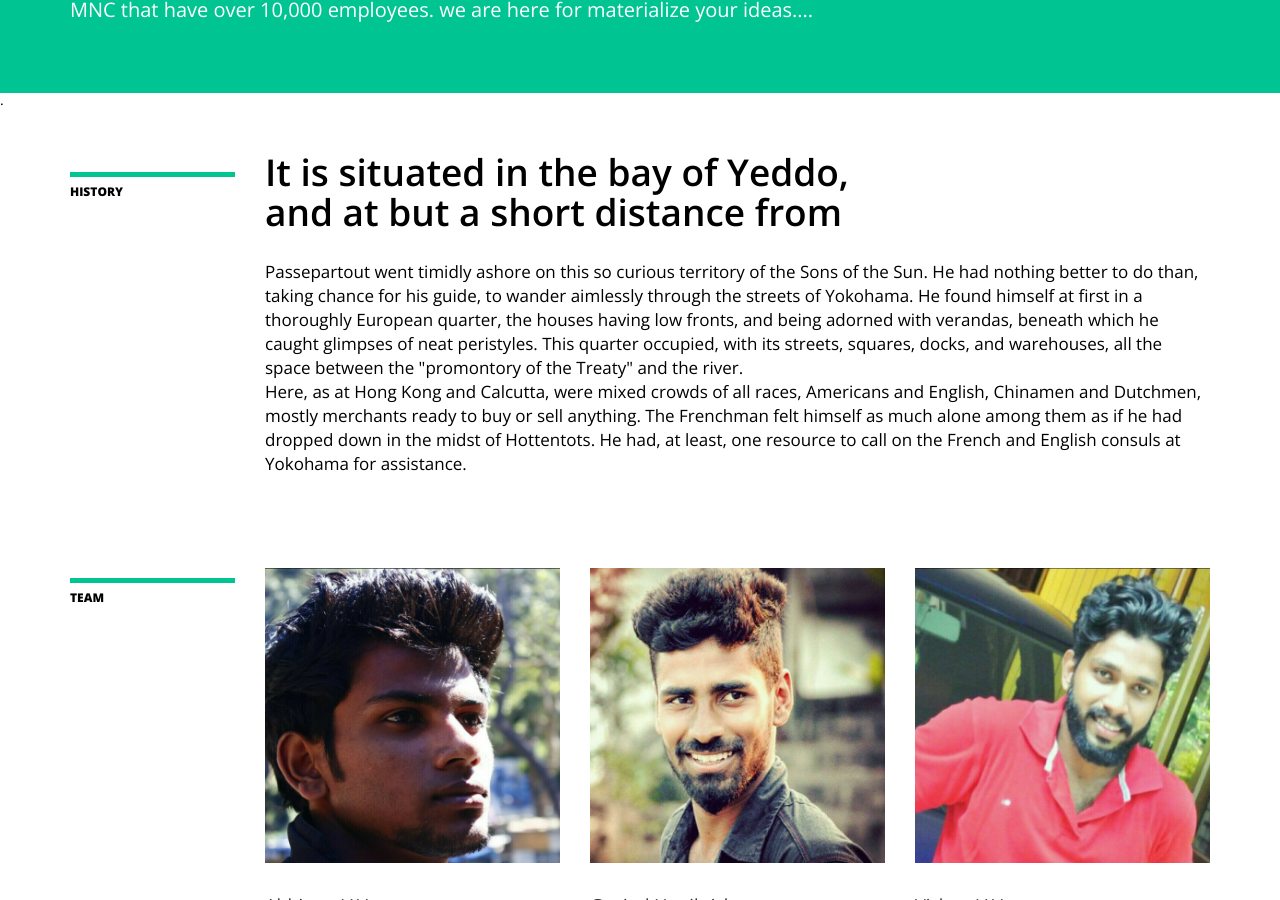
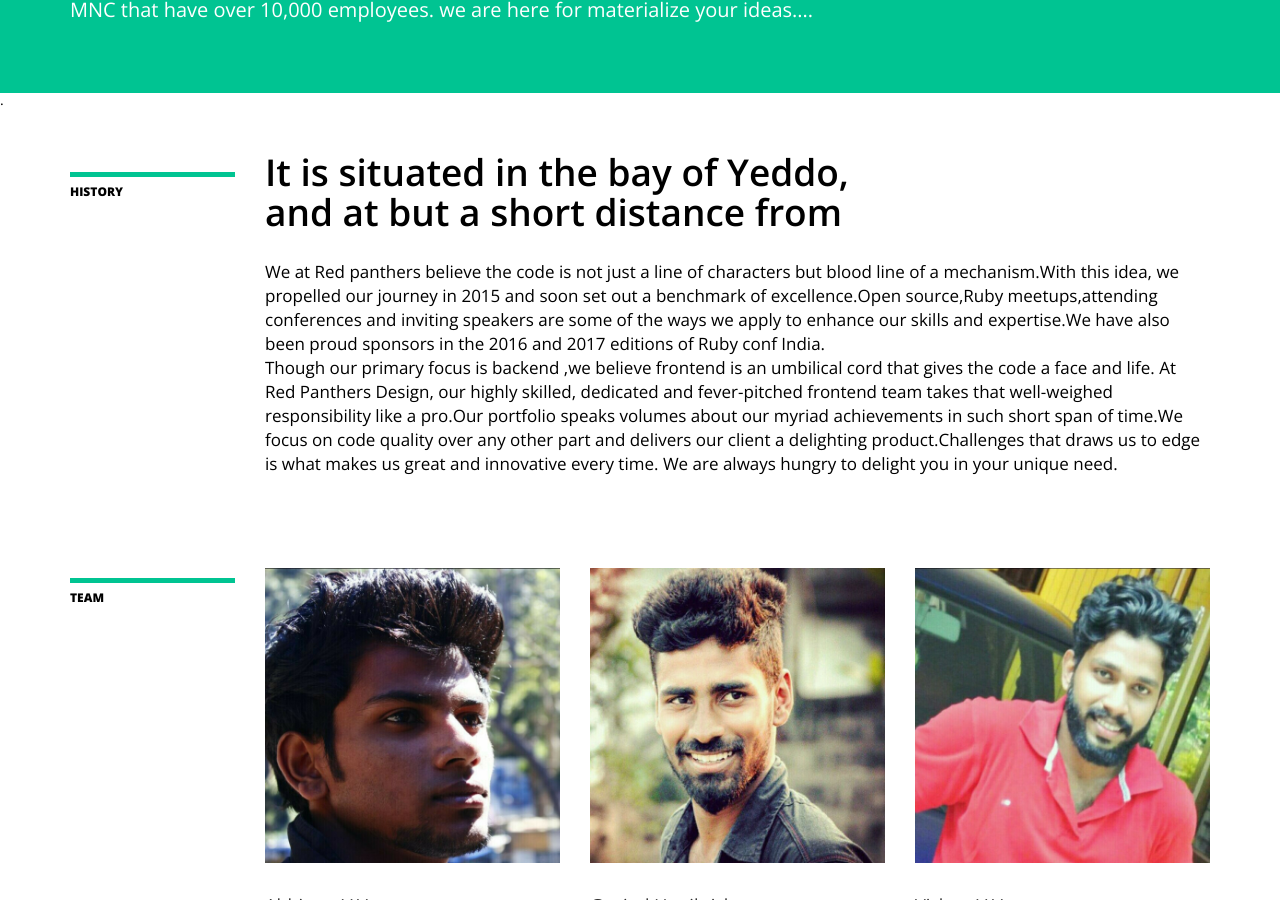
Before and after one commit to redpanthers-design/redpanthers-design, a Jekyll site: the page built from about.html, in a window 1280 px wide and 900 px high, scrolled down 503 px. Built offline with Jekyll 4.4.1, drawn with Linux system fonts in a browser that asks for light colours; nearby versions of some CDN libraries.

Commit message:
add history details

```diff
--- a/about.html
+++ b/about.html
@@ -42,14 +42,14 @@ title: About | Redpanthers
         <h1>  It is situated in the bay of Yeddo,<br>
           and at but a short distance from</h1>
         <p>
-          Passepartout went timidly ashore on this so curious territory of the Sons of the Sun.
-          He had nothing better to do than, taking chance for his guide, to wander aimlessly through
-          the streets of Yokohama. He found himself at first in a thoroughly European quarter, the houses having low fronts, and being adorned with verandas, beneath which he caught glimpses of neat peristyles. This quarter occupied, with its streets, squares, docks, and warehouses, all the space between the "promontory of the Treaty" and the river.
-        </p>
-        <p>Here, as at Hong Kong and Calcutta, were mixed crowds of all races, Americans and English,
-          Chinamen and Dutchmen, mostly merchants ready to buy or sell anything. The Frenchman felt himself
-          as much alone among them as if he had dropped down in the midst of Hottentots. He had, at least,
-          one resource to call on the French and English consuls at Yokohama for assistance.
+      We at Red panthers believe the code is not just a line of characters but blood line of a mechanism.With this idea, we propelled our journey in 2015 and soon set out a benchmark of excellence.Open source,Ruby meetups,attending conferences and inviting speakers are some of the ways we apply to enhance our skills and expertise.We have also been proud sponsors in the 2016 and 2017 editions of Ruby conf India.
+</p>
+<p>
+
+Though our primary focus is backend ,we believe frontend is an umbilical cord that gives the code a face and life. At Red Panthers Design, our highly skilled, dedicated and fever-pitched frontend team takes that well-weighed responsibility like a pro.Our portfolio speaks volumes about our myriad achievements in such short span of time.We focus on code quality over any other part and delivers our client a delighting product.Challenges that draws us to edge is what makes us great and innovative every time. We are always hungry to delight you in your unique need.
+
+
+
         </p>
       </div>
     </div>
```
